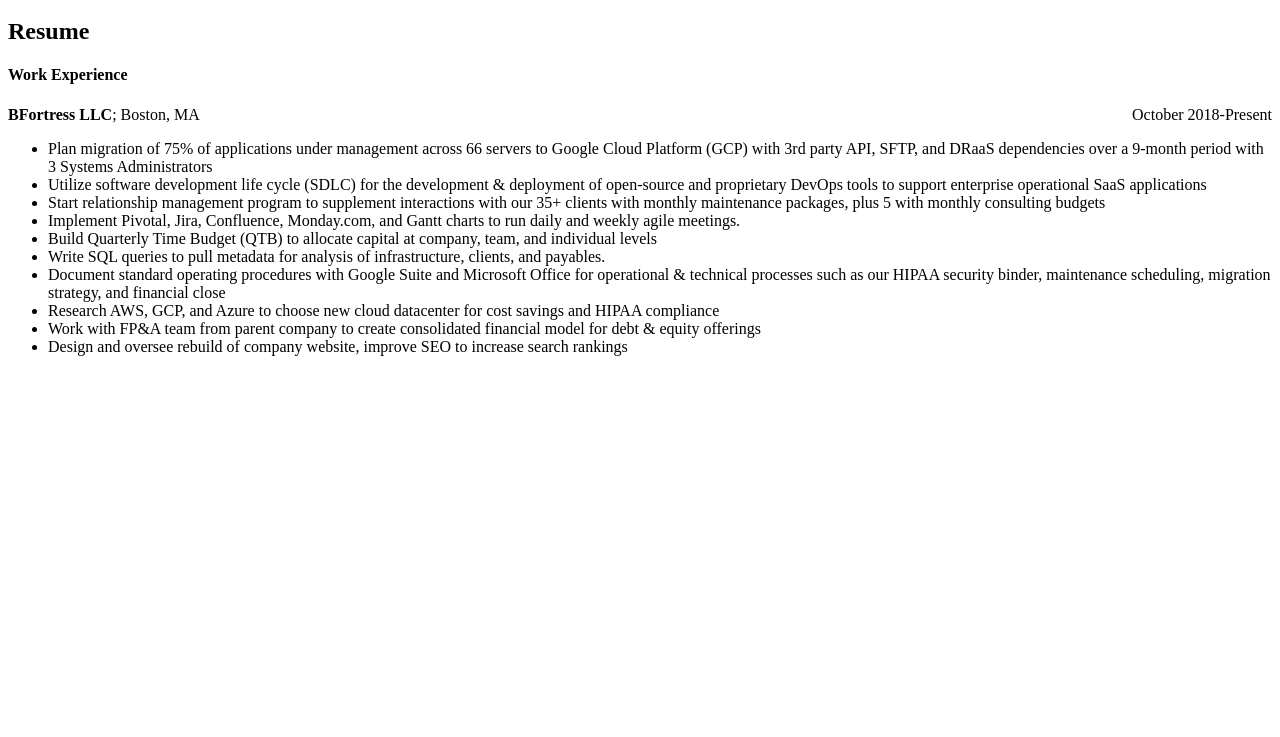
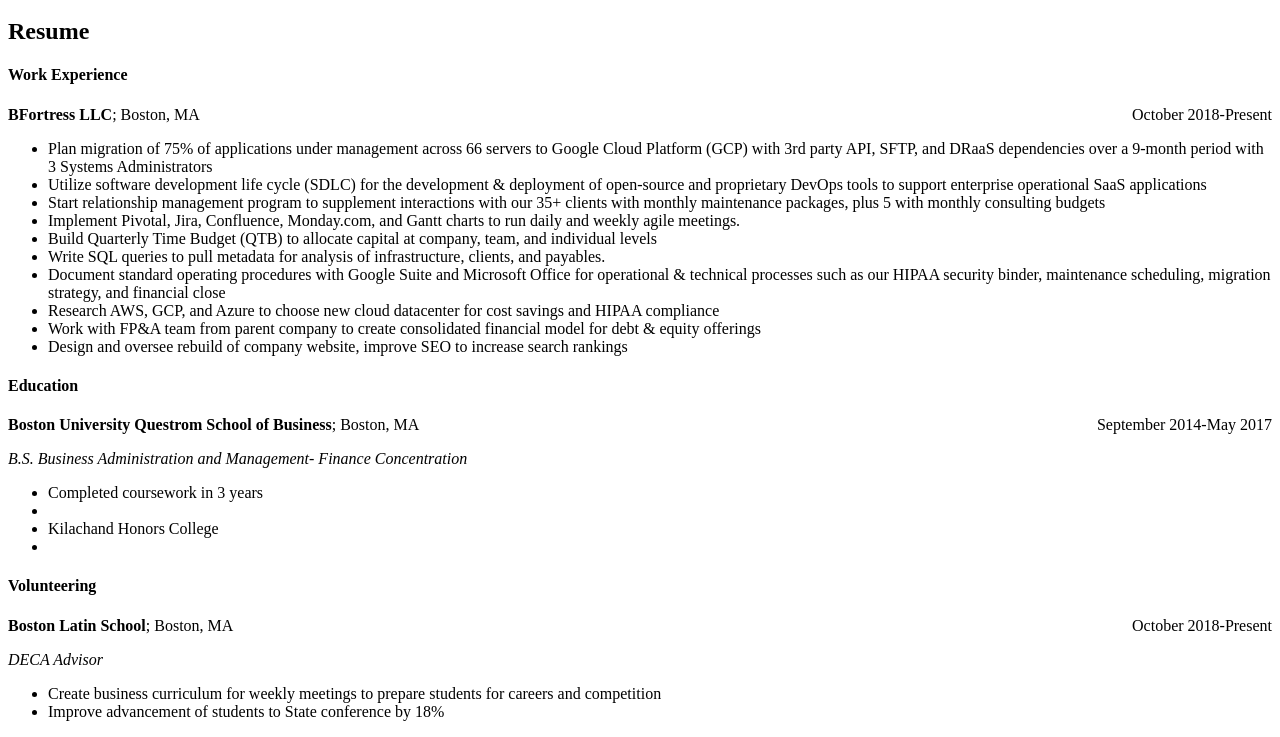
Before and after one commit to marco-buch/personal-site, a plain HTML site: page index.html in a window 1280 px wide. Shown: the part 101-838 px from the top of the page. Before the commit the page ends 800 px from the top, so only its background shows below. Drawn offline with Linux system fonts and the light colour scheme.

Commit message:
add education and volunterring sections to resume

```diff
--- a/index.html
+++ b/index.html
@@ -26,6 +26,23 @@
 			<li>Work with FP&A team from parent company to create consolidated financial model for debt & equity offerings</li>
 			<li>Design and oversee rebuild of company website, improve SEO to increase search rankings</li>
 		</ul>
+		<h4>Education</h4>
+		<p style="text-align:left;"><strong>Boston University Questrom School of Business</strong>; Boston, MA<span style="float:right;">September 2014-May 2017</span><br>
+		</p>
+		<p><em>B.S. Business Administration and Management- Finance Concentration</em></p>
+		<ul>
+			<li>Completed coursework in 3 years<li>
+			<li>Kilachand Honors College<li>
+		</ul>
+		<h4>Volunteering</h4>
+		<p style="text-align:left;"><strong>Boston Latin School</strong>; Boston, MA<span style="float:right;">October 2018-Present</span><br>
+		</p>
+		<p><em>DECA Advisor</em></p>
+		<ul>
+			<li>Create business curriculum for weekly meetings to prepare students for careers and competition</li>
+			<li>Improve advancement of students to State conference by 18%</li>
+
+		</ul>
 	</div>
 	</body>
 </html>
```
